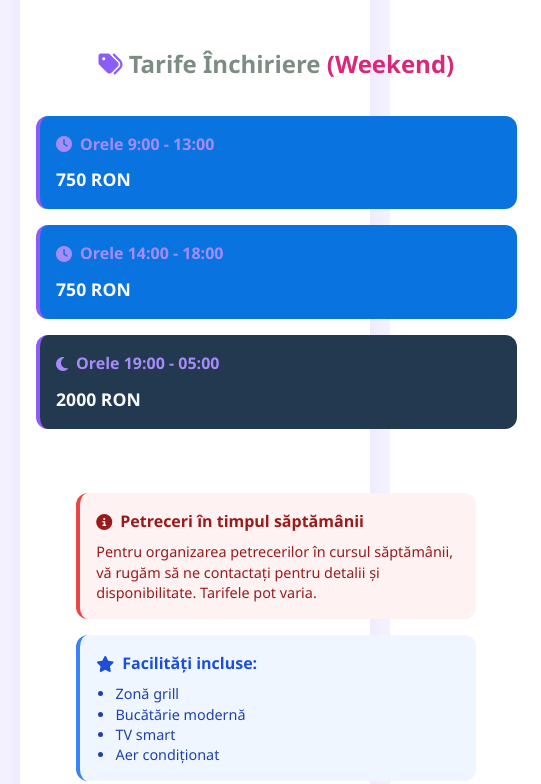
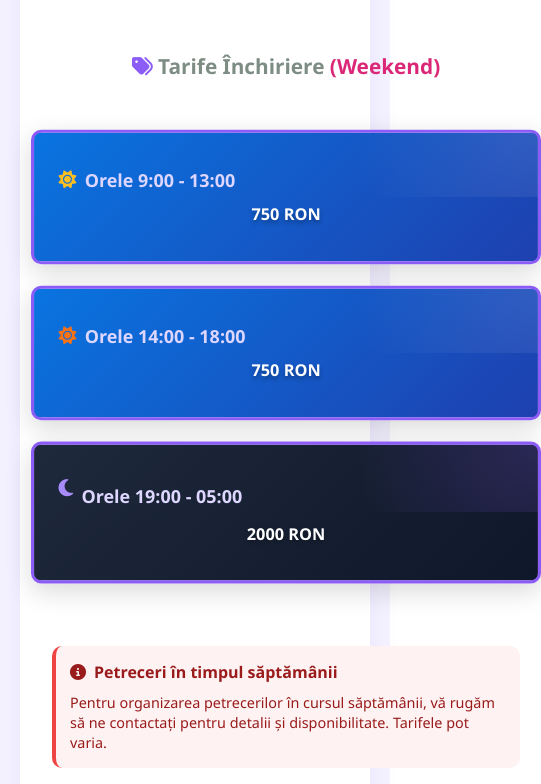
Before and after one commit to PSD21/casa-denis-website, a website: page casadenis-project/public/index.html in a window 390 px wide. Shown: the part 7886-8670 px from the top of the page, 541 px wide, since content can reach past the window. Drawn offline with Linux system fonts and the light colour scheme; no server answers.

Commit message:
Redesign pricing cards for better mobile experience - Enhanced pricing cards with gradients and visual effects - Added proper mobile responsive layout for pricing section - Improved typography and spacing for mobile screens - Added hover effects and animations for pricing cards - Better visual hierarchy with icons and colors

```diff
--- a/casadenis-project/public/index.html
+++ b/casadenis-project/public/index.html
@@ -1000,43 +1000,95 @@
 
         /* Responsive pentru Pricing/Tarife Section */
         @media (max-width: 768px) {
-            /* Make pricing cards stack vertically on mobile */
+            /* Make all grid sections stack vertically on mobile */
             .rental-features [style*="grid-template-columns: repeat(3, 1fr)"] {
                 grid-template-columns: 1fr !important;
-                gap: 1rem !important;
+                gap: 1.5rem !important;
+            }
+
+            /* Pricing cards - make them full width and more prominent */
+            .pricing-card {
+                padding: 2rem 1.5rem !important;
+                margin: 0 !important;
+                border-radius: 16px !important;
+                text-align: center !important;
+                box-shadow: 0 8px 25px rgba(0,0,0,0.15) !important;
+                transform: scale(1.02) !important;
+                transition: all 0.3s ease !important;
+            }
+
+            .pricing-cards-container {
+                grid-template-columns: 1fr !important;
+                gap: 1.5rem !important;
+            }
+
+            /* Pricing card titles */
+            .rental-features [style*="color: #a78bfa"] {
+                font-size: 1.2rem !important;
+                margin-bottom: 1rem !important;
+                justify-content: center !important;
+            }
+
+            /* Pricing amounts */
+            .rental-features [style*="font-size: 1.2rem; font-weight: 600"] {
+                font-size: 2rem !important;
+                font-weight: 800 !important;
+                text-shadow: 0 2px 4px rgba(0,0,0,0.3) !important;
             }
 
             /* Adjust the final three sections to stack on mobile */
             .rental-features [style*="flex-wrap: nowrap"] {
                 flex-direction: column !important;
                 align-items: center !important;
-                gap: 1rem !important;
+                gap: 1.5rem !important;
+                padding: 0 1rem !important;
             }
 
             .rental-features [style*="flex: 0 0 280px"] {
                 flex: none !important;
                 width: 100% !important;
                 min-width: auto !important;
-                max-width: 400px !important;
+                max-width: 100% !important;
+            }
+
+            /* Main CTA section */
+            .rental-features [style*="background: linear-gradient(135deg, #ec4899, #8b5cf6)"] {
+                padding: 1.5rem !important;
+                margin-bottom: 1.5rem !important;
+            }
+
+            /* Pricing title */
+            .rental-features [style*="font-size: 1.5rem"] {
+                font-size: 1.3rem !important;
+                margin: 1.5rem 0 1rem 0 !important;
             }
         }
 
         @media (max-width: 480px) {
-            /* Further adjustments for very small screens */
-            .rental-features [style*="padding: 1.5rem"] {
-                padding: 1rem !important;
+            /* Extra small screens - even more compact */
+            .rental-features [style*="padding: 2rem 1.5rem"] {
+                padding: 1.5rem 1rem !important;
             }
 
             .rental-features [style*="font-size: 1.8rem"] {
-                font-size: 1.5rem !important;
-            }
-
-            .rental-features [style*="font-size: 1.1rem"] {
+                font-size: 1.4rem !important;
+            }
+
+            .rental-features [style*="font-size: 1.2rem"] {
                 font-size: 1rem !important;
             }
 
-            .rental-features [style*="font-size: 1.2rem"] {
-                font-size: 1.1rem !important;
+            .rental-features [style*="font-size: 2rem"] {
+                font-size: 1.8rem !important;
+            }
+
+            /* Make info cards more compact */
+            .rental-features [style*="padding: 1rem"] {
+                padding: 0.875rem !important;
+            }
+
+            .rental-features [style*="border-radius: 12px"] {
+                border-radius: 10px !important;
             }
         }
 
@@ -1126,6 +1178,29 @@
         .program-card[data-color="#6366f1"]:hover {
             background: linear-gradient(135deg, #eef2ff 0%, #e0e7ff 100%);
             border-color: #6366f1;
+        }
+
+        /* Pricing Cards Hover Effects */
+        .pricing-card {
+            transition: all 0.3s cubic-bezier(0.175, 0.885, 0.32, 1.275);
+            cursor: pointer;
+        }
+
+        .pricing-card:hover {
+            transform: translateY(-5px) scale(1.03);
+            box-shadow: 0 15px 35px rgba(0,0,0,0.2);
+        }
+
+        .pricing-card.morning:hover {
+            box-shadow: 0 15px 35px rgba(251, 191, 36, 0.3);
+        }
+
+        .pricing-card.afternoon:hover {
+            box-shadow: 0 15px 35px rgba(249, 115, 22, 0.3);
+        }
+
+        .pricing-card.evening:hover {
+            box-shadow: 0 15px 35px rgba(139, 92, 246, 0.4);
         }
     </style>
     <script>
@@ -1479,36 +1554,39 @@
                 </div>
 
                 <!-- Pricing Cards Container -->
-                <div style="grid-column: 1 / -1; display: grid; grid-template-columns: repeat(3, 1fr); gap: 1rem; margin-bottom: 2rem;">
+                <div class="pricing-cards-container" style="grid-column: 1 / -1; display: grid; grid-template-columns: repeat(3, 1fr); gap: 1rem; margin-bottom: 2rem;">
                     <!-- Pricing Card 1: 9:00 - 13:00 -->
-                    <div style="background: #0974e0; padding: 1.5rem; border-radius: 12px; border-left: 4px solid #8b5cf6; text-align: left; color: #f8fafc;">
-                        <h5 style="color: #a78bfa; margin: 0 0 0.5rem 0; font-size: 1.1rem; display: flex; align-items: center; gap: 0.5rem;">
-                            <i class="fas fa-clock"></i>
+                    <div class="pricing-card morning" style="background: linear-gradient(135deg, #0974e0, #1e40af); padding: 1.5rem; border-radius: 12px; border: 3px solid #8b5cf6; text-align: left; color: #f8fafc; position: relative; overflow: hidden;">
+                        <div style="position: absolute; top: -50%; right: -50%; width: 100%; height: 100%; background: radial-gradient(circle, rgba(255,255,255,0.1) 0%, transparent 70%); pointer-events: none;"></div>
+                        <h5 style="color: #ddd6fe; margin: 0 0 0.5rem 0; font-size: 1.1rem; display: flex; align-items: center; gap: 0.5rem; position: relative; z-index: 2;">
+                            <i class="fas fa-sun" style="color: #fbbf24;"></i>
                             Orele 9:00 - 13:00
                         </h5>
-                        <p style="margin: 0; color: #f8fafc; font-size: 1.2rem; font-weight: 600;">
+                        <p style="margin: 0; color: #ffffff; font-size: 1.2rem; font-weight: 600; position: relative; z-index: 2;">
                             750 RON
                         </p>
                     </div>
 
                     <!-- Pricing Card 2: 14:00 - 18:00 -->
-                    <div style="background: #0974e0; padding: 1.5rem; border-radius: 12px; border-left: 4px solid #8b5cf6; text-align: left; color: #f8fafc;">
-                        <h5 style="color: #a78bfa; margin: 0 0 0.5rem 0; font-size: 1.1rem; display: flex; align-items: center; gap: 0.5rem;">
-                            <i class="fas fa-clock"></i>
+                    <div class="pricing-card afternoon" style="background: linear-gradient(135deg, #0974e0, #1e40af); padding: 1.5rem; border-radius: 12px; border: 3px solid #8b5cf6; text-align: left; color: #f8fafc; position: relative; overflow: hidden;">
+                        <div style="position: absolute; top: -50%; right: -50%; width: 100%; height: 100%; background: radial-gradient(circle, rgba(255,255,255,0.1) 0%, transparent 70%); pointer-events: none;"></div>
+                        <h5 style="color: #ddd6fe; margin: 0 0 0.5rem 0; font-size: 1.1rem; display: flex; align-items: center; gap: 0.5rem; position: relative; z-index: 2;">
+                            <i class="fas fa-sun" style="color: #f97316;"></i>
                             Orele 14:00 - 18:00
                         </h5>
-                        <p style="margin: 0; color: #f8fafc; font-size: 1.2rem; font-weight: 600;">
+                        <p style="margin: 0; color: #ffffff; font-size: 1.2rem; font-weight: 600; position: relative; z-index: 2;">
                             750 RON
                         </p>
                     </div>
 
                     <!-- Pricing Card 3: 19:00 - 05:00 -->
-                    <div style="background: #233950; padding: 1.5rem; border-radius: 12px; border-left: 4px solid #8b5cf6; text-align: left; color: #f8fafc;">
-                        <h5 style="color: #a78bfa; margin: 0 0 0.5rem 0; font-size: 1.1rem; display: flex; align-items: center; gap: 0.5rem;">
-                            <i class="fas fa-moon"></i>
+                    <div class="pricing-card evening" style="background: linear-gradient(135deg, #1e293b, #0f172a); padding: 1.5rem; border-radius: 12px; border: 3px solid #8b5cf6; text-align: left; color: #f8fafc; position: relative; overflow: hidden;">
+                        <div style="position: absolute; top: -50%; right: -50%; width: 100%; height: 100%; background: radial-gradient(circle, rgba(139,92,246,0.2) 0%, transparent 70%); pointer-events: none;"></div>
+                        <h5 style="color: #ddd6fe; margin: 0 0 0.5rem 0; font-size: 1.1rem; display: flex; align-items: center; gap: 0.5rem; position: relative; z-index: 2;">
+                            <i class="fas fa-moon" style="color: #a78bfa;"></i>
                             Orele 19:00 - 05:00
                         </h5>
-                        <p style="margin: 0; color: #f8fafc; font-size: 1.2rem; font-weight: 600;">
+                        <p style="margin: 0; color: #ffffff; font-size: 1.2rem; font-weight: 600; position: relative; z-index: 2;">
                             2000 RON
                         </p>
                     </div>
```
